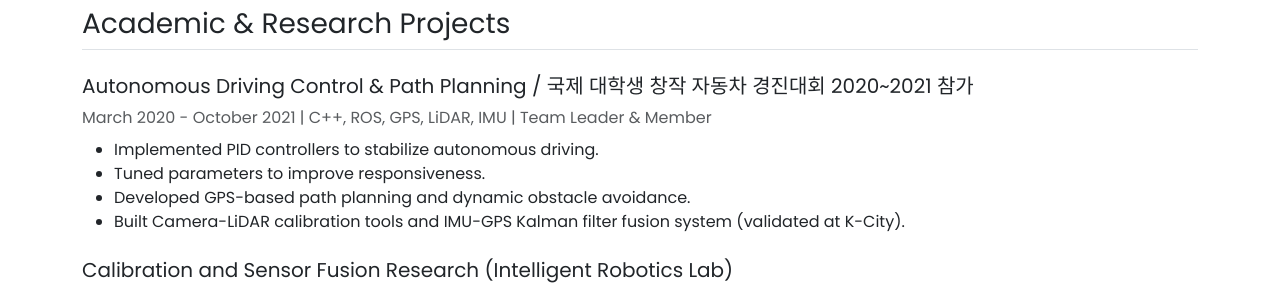
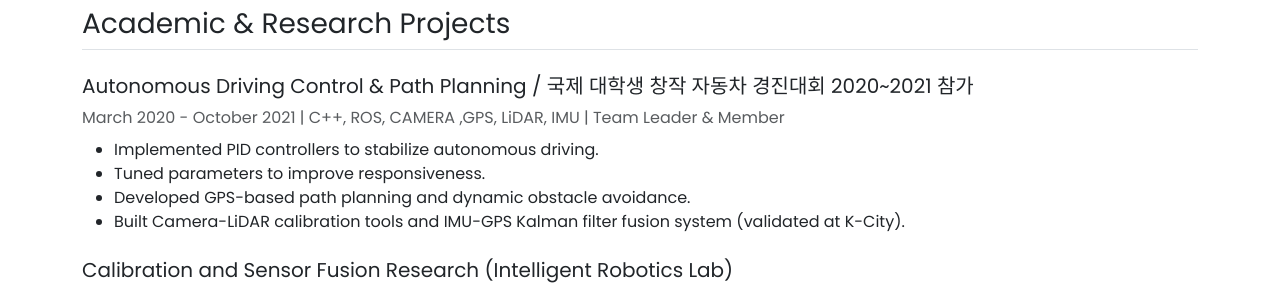
Before and after one commit to jinwoo-Sync/jinwoo-Sync.github.io, a Jekyll site: the page built from cv.html, in a window 1280 px wide and 900 px high, scrolled down 1556 px. Shown: the part 296-588 px from the top of the window. Built offline with Jekyll 4.4.1, drawn with Linux system fonts in a browser that asks for light colours.

Commit message:
Update cv.html

```diff
--- a/cv.html
+++ b/cv.html
@@ -117,7 +117,7 @@ title: CV
 
     <article class="mb-4">
       <h3 class="h5 mb-2">Autonomous Driving Control & Path Planning / 국제 대학생 창작 자동차 경진대회 2020~2021 참가</h3>
-      <p class="text-muted mb-2">March 2020 - October 2021 | C++, ROS, GPS, LiDAR, IMU | Team Leader & Member</p>
+      <p class="text-muted mb-2">March 2020 - October 2021 | C++, ROS, CAMERA ,GPS, LiDAR, IMU | Team Leader & Member</p>
       <ul>
         <li>Implemented PID controllers to stabilize autonomous driving.</li>
         <li>Tuned parameters to improve responsiveness.</li>
```
